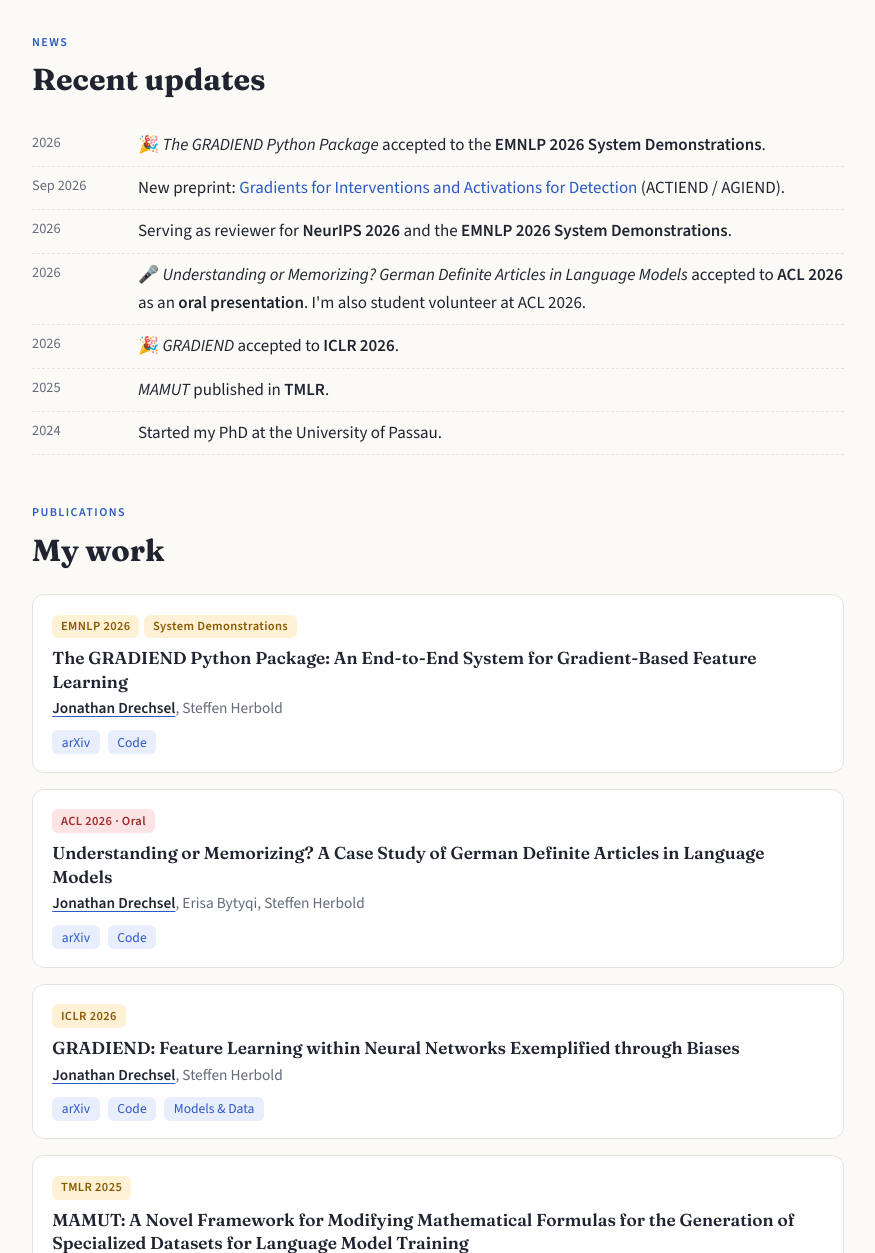
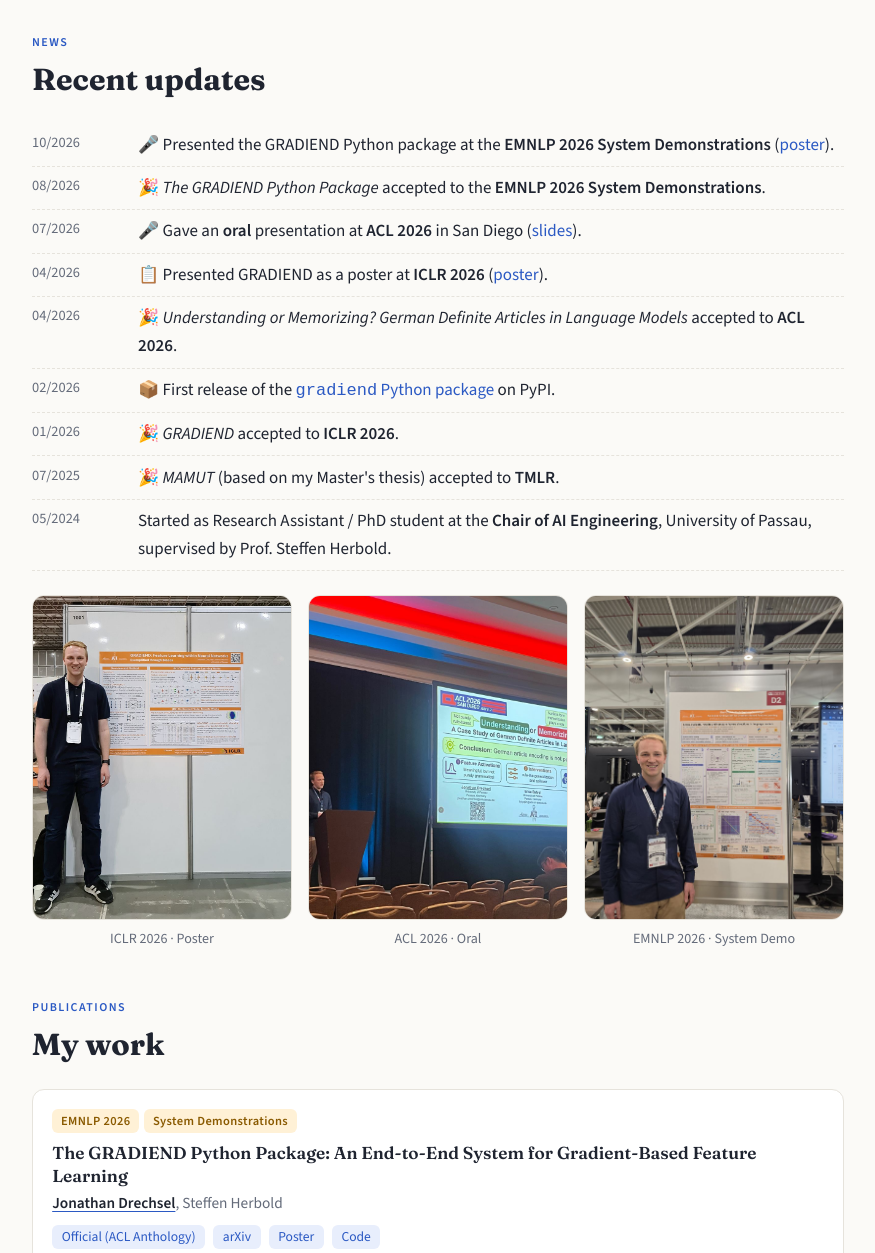
Before and after one commit to jdrechsel13/jdrechsel13.github.io, a plain HTML site: page index.html in a window 1280 px wide. Shown: the part 820-2073 px from the top of the page, without its empty margins (202-1077 px from the left). Drawn offline with nearby package versions, Linux system fonts and the light colour scheme.

Commit message:
Add news, official links, posters, slides, photos

```diff
--- a/index.html
+++ b/index.html
@@ -56,14 +56,21 @@
       <div class="section__label">News</div>
       <h2>Recent updates</h2>
       <ul class="news">
-        <li><time>2026</time><span>🎉 <em>The GRADIEND Python Package</em> accepted to the <strong>EMNLP 2026 System Demonstrations</strong>.</span></li>
-        <li><time>Sep 2026</time><span>New preprint: <a href="https://arxiv.org/abs/2609.32355" target="_blank" rel="noopener">Gradients for Interventions and Activations for Detection</a> (ACTIEND / AGIEND).</span></li>
-        <li><time>2026</time><span>Serving as reviewer for <strong>NeurIPS 2026</strong> and the <strong>EMNLP 2026 System Demonstrations</strong>.</span></li>
-        <li><time>2026</time><span>🎤 <em>Understanding or Memorizing? German Definite Articles in Language Models</em> accepted to <strong>ACL 2026</strong> as an <strong>oral presentation</strong>. I'm also student volunteer at ACL 2026.</span></li>
-        <li><time>2026</time><span>🎉 <em>GRADIEND</em> accepted to <strong>ICLR 2026</strong>.</span></li>
-        <li><time>2025</time><span><em>MAMUT</em> published in <strong>TMLR</strong>.</span></li>
-        <li><time>2024</time><span>Started my PhD at the University of Passau.</span></li>
+        <li><time>10/2026</time><span>🎤 Presented the GRADIEND Python package at the <strong>EMNLP 2026 System Demonstrations</strong> (<a href="assets/2026-EMNLP-poster.pdf" target="_blank" rel="noopener">poster</a>).</span></li>
+        <li><time>08/2026</time><span>🎉 <em>The GRADIEND Python Package</em> accepted to the <strong>EMNLP 2026 System Demonstrations</strong>.</span></li>
+        <li><time>07/2026</time><span>🎤 Gave an <strong>oral</strong> presentation at <strong>ACL 2026</strong> in San Diego (<a href="assets/2026-ACL-slides.pdf" target="_blank" rel="noopener">slides</a>).</span></li>
+        <li><time>04/2026</time><span>📋 Presented GRADIEND as a poster at <strong>ICLR 2026</strong> (<a href="assets/2026-ICLR-poster.pdf" target="_blank" rel="noopener">poster</a>).</span></li>
+        <li><time>04/2026</time><span>🎉 <em>Understanding or Memorizing? German Definite Articles in Language Models</em> accepted to <strong>ACL 2026</strong>.</span></li>
+        <li><time>02/2026</time><span>📦 First release of the <a href="https://pypi.org/project/gradiend/" target="_blank" rel="noopener"><code>gradiend</code> Python package</a> on PyPI.</span></li>
+        <li><time>01/2026</time><span>🎉 <em>GRADIEND</em> accepted to <strong>ICLR 2026</strong>.</span></li>
+        <li><time>07/2025</time><span>🎉 <em>MAMUT</em> (based on my Master's thesis) accepted to <strong>TMLR</strong>.</span></li>
+        <li><time>05/2024</time><span>Started as Research Assistant / PhD student at the <strong>Chair of AI Engineering</strong>, University of Passau, supervised by Prof. Steffen Herbold.</span></li>
       </ul>
+      <div class="gallery">
+        <figure><a href="assets/2026-ICLR-poster.pdf" target="_blank" rel="noopener"><img src="assets/2026-ICLR-photo.jpg" alt="Jonathan Drechsel at his ICLR 2026 poster" loading="lazy" /></a><figcaption>ICLR 2026 · Poster</figcaption></figure>
+        <figure><a href="assets/2026-ACL-slides.pdf" target="_blank" rel="noopener"><img src="assets/2026-ACL-photo.jpg" alt="Jonathan Drechsel presenting at ACL 2026" loading="lazy" /></a><figcaption>ACL 2026 · Oral</figcaption></figure>
+        <figure><a href="assets/2026-EMNLP-poster.pdf" target="_blank" rel="noopener"><img src="assets/2026-EMNLP-photo.jpg" alt="Jonathan Drechsel at his EMNLP 2026 demo poster" loading="lazy" /></a><figcaption>EMNLP 2026 · System Demo</figcaption></figure>
+      </div>
     </section>
 
     <section id="publications" class="section">
@@ -74,28 +81,28 @@
         <span class="venue">EMNLP 2026</span><span class="venue">System Demonstrations</span>
         <h3 class="pub__title">The GRADIEND Python Package: An End-to-End System for Gradient-Based Feature Learning</h3>
         <p class="pub__authors"><strong>Jonathan Drechsel</strong>, Steffen Herbold</p>
-        <div class="links"><a href="https://arxiv.org/abs/2602.23993" target="_blank" rel="noopener">arXiv</a><a href="https://github.com/aieng-lab/gradiend" target="_blank" rel="noopener">Code</a></div>
+        <div class="links"><a href="https://aclanthology.org/2026.emnlp-demos.18/" target="_blank" rel="noopener">Official (ACL Anthology)</a><a href="https://arxiv.org/abs/2602.23993" target="_blank" rel="noopener">arXiv</a><a href="assets/2026-EMNLP-poster.pdf" target="_blank" rel="noopener">Poster</a><a href="https://github.com/aieng-lab/gradiend" target="_blank" rel="noopener">Code</a></div>
       </article>
 
       <article class="pub">
         <span class="venue venue--oral">ACL 2026 · Oral</span>
         <h3 class="pub__title">Understanding or Memorizing? A Case Study of German Definite Articles in Language Models</h3>
         <p class="pub__authors"><strong>Jonathan Drechsel</strong>, Erisa Bytyqi, Steffen Herbold</p>
-        <div class="links"><a href="https://arxiv.org/abs/2601.09313" target="_blank" rel="noopener">arXiv</a><a href="https://github.com/aieng-lab/gradiend-german-articles" target="_blank" rel="noopener">Code</a></div>
+        <div class="links"><a href="https://aclanthology.org/2026.acl-long.436/" target="_blank" rel="noopener">Official (ACL Anthology)</a><a href="https://arxiv.org/abs/2601.09313" target="_blank" rel="noopener">arXiv</a><a href="assets/2026-ACL-slides.pdf" target="_blank" rel="noopener">Slides</a><a href="https://github.com/aieng-lab/gradiend-german-articles" target="_blank" rel="noopener">Code</a></div>
       </article>
 
       <article class="pub">
         <span class="venue">ICLR 2026</span>
         <h3 class="pub__title">GRADIEND: Feature Learning within Neural Networks Exemplified through Biases</h3>
         <p class="pub__authors"><strong>Jonathan Drechsel</strong>, Steffen Herbold</p>
-        <div class="links"><a href="https://arxiv.org/abs/2502.01406" target="_blank" rel="noopener">arXiv</a><a href="https://github.com/aieng-lab/gradiend-bias" target="_blank" rel="noopener">Code</a><a href="https://huggingface.co/aieng-lab" target="_blank" rel="noopener">Models &amp; Data</a></div>
+        <div class="links"><a href="https://iclr.cc/virtual/2026/poster/10011792" target="_blank" rel="noopener">Official (ICLR)</a><a href="https://arxiv.org/abs/2502.01406" target="_blank" rel="noopener">arXiv</a><a href="assets/2026-ICLR-poster.pdf" target="_blank" rel="noopener">Poster</a><a href="https://github.com/aieng-lab/gradiend-bias" target="_blank" rel="noopener">Code</a><a href="https://huggingface.co/aieng-lab" target="_blank" rel="noopener">Models &amp; Data</a></div>
       </article>
 
       <article class="pub">
         <span class="venue">TMLR 2025</span>
         <h3 class="pub__title">MAMUT: A Novel Framework for Modifying Mathematical Formulas for the Generation of Specialized Datasets for Language Model Training</h3>
         <p class="pub__authors"><strong>Jonathan Drechsel</strong>, Anja Reusch, Steffen Herbold</p>
-        <div class="links"><a href="https://arxiv.org/abs/2502.20855" target="_blank" rel="noopener">arXiv</a><a href="https://github.com/aieng-lab/math-mutator" target="_blank" rel="noopener">Code</a></div>
+        <div class="links"><a href="https://openreview.net/forum?id=khODmRpQEx" target="_blank" rel="noopener">Official (OpenReview)</a><a href="https://arxiv.org/abs/2502.20855" target="_blank" rel="noopener">arXiv</a><a href="https://github.com/aieng-lab/math-mutator" target="_blank" rel="noopener">Code</a></div>
       </article>
 
       <article class="pub">
@@ -110,14 +117,7 @@
         <p class="pub__authors">Lucas Woltmann, <strong>Jonathan Drechsel</strong>, Claudio Hartmann, Wolfgang Lehner</p>
       </article>
 
-      <h3 class="sub">Preprints</h3>
-      <article class="pub">
-        <span class="venue">Preprint</span>
-        <h3 class="pub__title">Gradients for Interventions and Activations for Detection: Targeted Feature Learning in Language Models</h3>
-        <p class="pub__authors"><strong>Jonathan Drechsel</strong>, Steffen Herbold</p>
-        <div class="links"><a href="https://arxiv.org/abs/2609.32355" target="_blank" rel="noopener">arXiv</a><a href="https://github.com/aieng-lab/iend-study" target="_blank" rel="noopener">Code</a></div>
-      </article>
-      <p><a href="https://scholar.google.com/citations?user=QU3A0L8AAAAJ" target="_blank" rel="noopener">Full list on Google Scholar →</a></p>
+      <p><a href="https://scholar.google.com/citations?user=QU3A0L8AAAAJ" target="_blank" rel="noopener">Full list (including preprints) on Google Scholar →</a></p>
     </section>
 
     <section id="artifacts" class="section">
@@ -170,7 +170,8 @@
         <li><a href="https://github.com/jdrechsel13" target="_blank" rel="noopener">GitHub</a></li>
         <li><a href="https://github.com/aieng-lab" target="_blank" rel="noopener">AI Engineering Lab</a></li>
         <li><a href="https://huggingface.co/aieng-lab" target="_blank" rel="noopener">Hugging Face</a></li>
-        <!-- TODO: add LinkedIn and ORCID once URLs are known -->
+        <li><a href="https://www.linkedin.com/in/jonathan-drechsel-561b48285" target="_blank" rel="noopener">LinkedIn</a></li>
+        <li><a href="https://orcid.org/0009-0007-3383-2777" target="_blank" rel="noopener">ORCID</a></li>
         <li><a href="cv.html">CV</a></li>
       </ul>
     </section>
--- a/styles.css
+++ b/styles.css
@@ -95,3 +95,10 @@ a:hover { text-decoration: underline; }
   .cv h2 { break-after: avoid; } .cv .item, .cv .publine { break-inside: avoid; }
   a { color: inherit; }
 }
+
+/* ---------- Conference photo gallery ---------- */
+.gallery { display: grid; grid-template-columns: repeat(auto-fit, minmax(210px, 1fr)); gap: 1rem; margin-top: 1.5rem; }
+.gallery figure { margin: 0; }
+.gallery img { width: 100%; aspect-ratio: 4/5; object-fit: cover; object-position: top; border-radius: 12px; border: 1px solid var(--line); display: block; transition: transform .2s; }
+.gallery a:hover img { transform: translateY(-3px); }
+.gallery figcaption { text-align: center; color: var(--muted); font-size: .88rem; margin-top: .4rem; }
```
Also changed, not shown: cv.html (+1 -1 lines), assets/2026-ACL-photo.jpg (added), assets/2026-EMNLP-photo.jpg (added), assets/2026-ICLR-photo.jpg (added), assets/profile.jpg, 5 other files.
